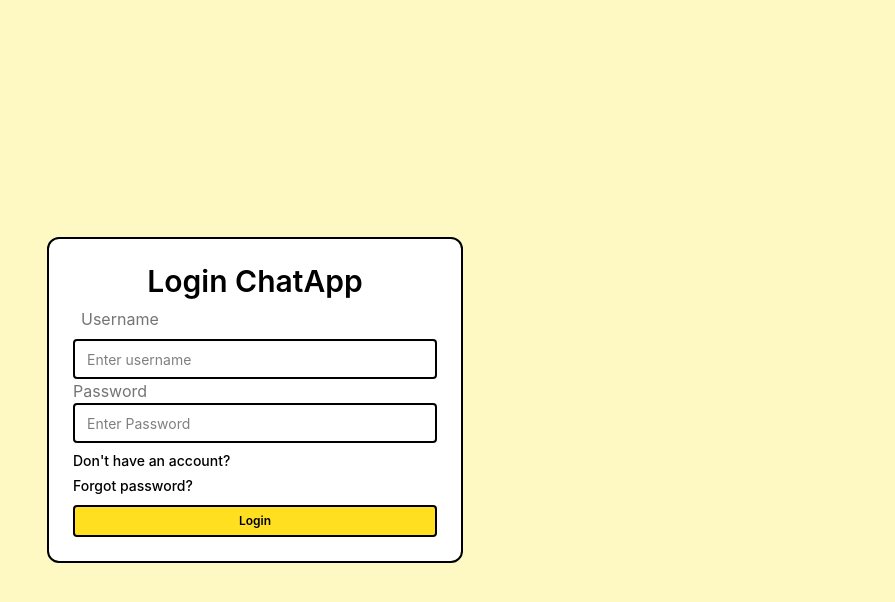
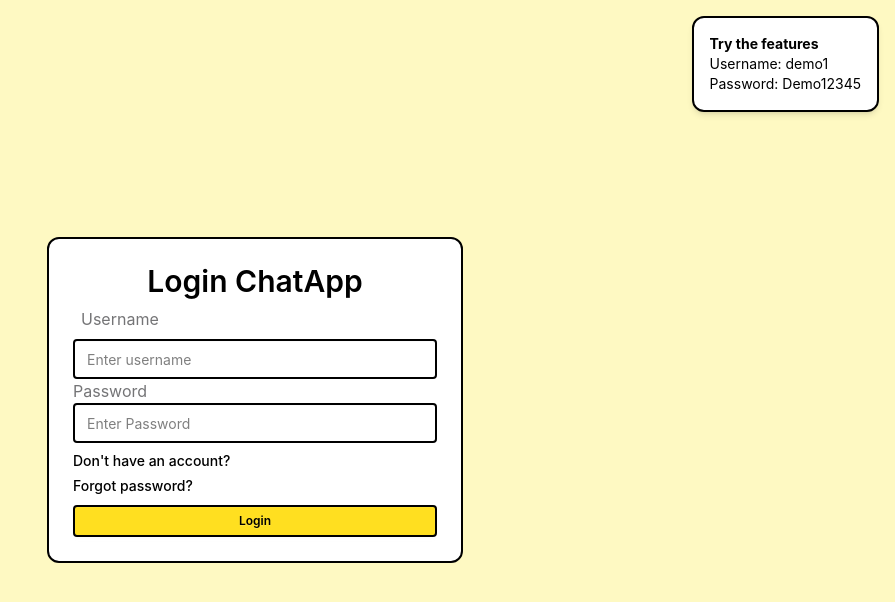
Before and after one commit to Tilokchandrarajbongshi988/texting-app-mern, a React app in the folder frontend/: page /login in a window 1280 px wide. Shown: the top 602 px of the page, without its empty margins (385-1280 px from the left). Built offline with nearby package versions, Linux system fonts and the light colour scheme; the HTML template or start-up script is replaced by a standard one.

Commit message:
readme updated

```diff
--- a/frontend/src/pages/landing/Landing.jsx
+++ b/frontend/src/pages/landing/Landing.jsx
@@ -25,7 +25,7 @@
         </div>
       </div>
 
-      <div className="fixed right-4 top-4 rounded-xl border-2 border-black bg-white p-4 text-left text-sm text-black shadow-md">
+      <div className="fixed right-4 top-4 z-10 rounded-xl border-2 border-black bg-white p-4 text-left text-sm text-black shadow-md">
         <p className="font-bold">Try the features</p>
         <p>Username: demo1</p>
         <p>Password: Demo12345</p>
--- a/frontend/src/pages/login/Login.jsx
+++ b/frontend/src/pages/login/Login.jsx
@@ -15,6 +15,12 @@
 
   return (
     <div className="mx-auto flex min-h-screen max-w-md flex-col items-center justify-center px-4">
+      <div className="fixed right-4 top-4 z-10 rounded-xl border-2 border-black bg-white p-4 text-left text-sm text-black shadow-md">
+        <p className="font-bold">Try the features</p>
+        <p>Username: demo1</p>
+        <p>Password: Demo12345</p>
+      </div>
+
       <div className="w-full rounded-xl border-2 border-black bg-white p-6">
         <h1 className="text-center text-3xl font-semibold text-black">
           Login
```
Also changed, not shown: 2 other files (tests, documents, lock files or other folders).
